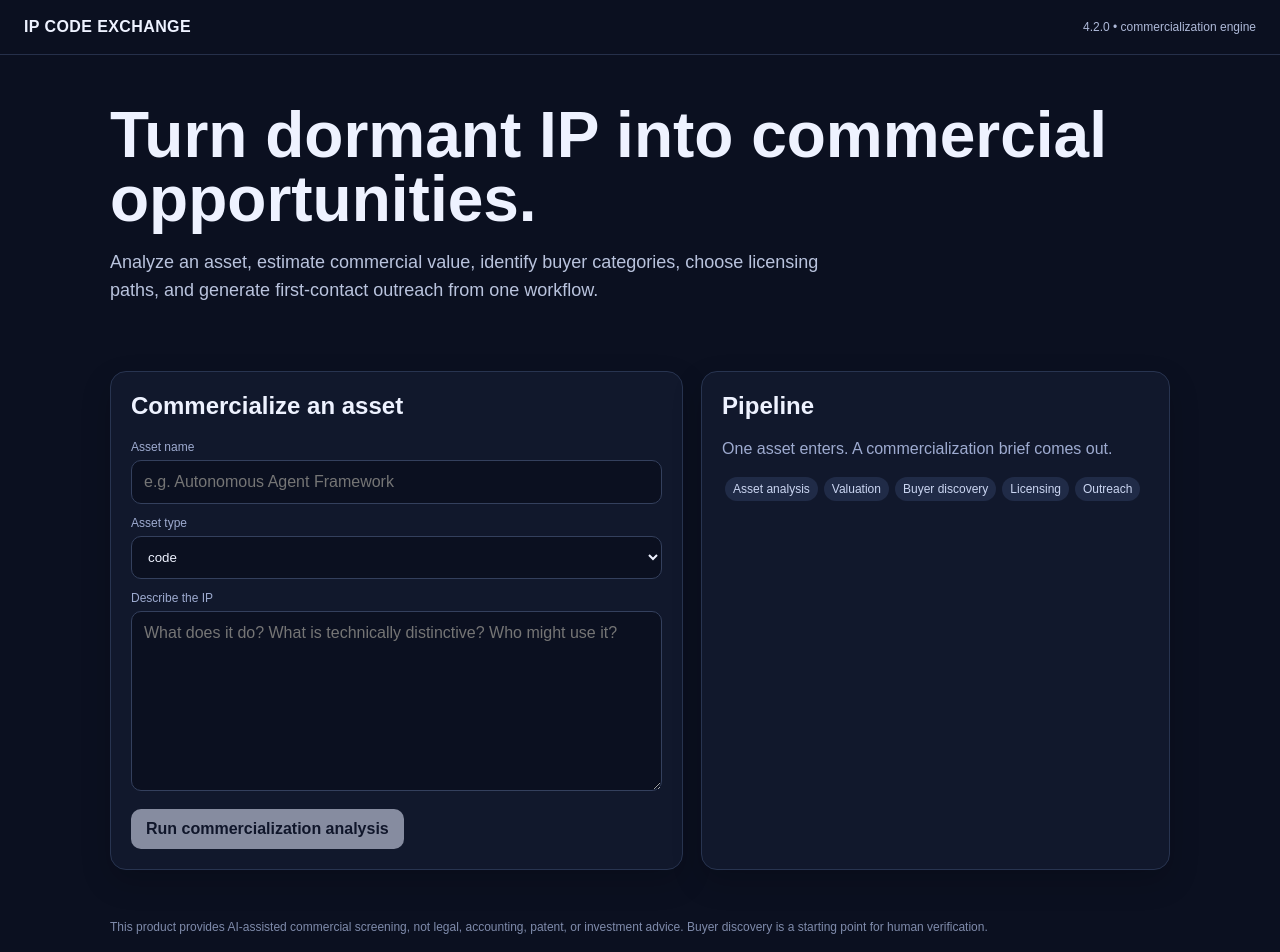
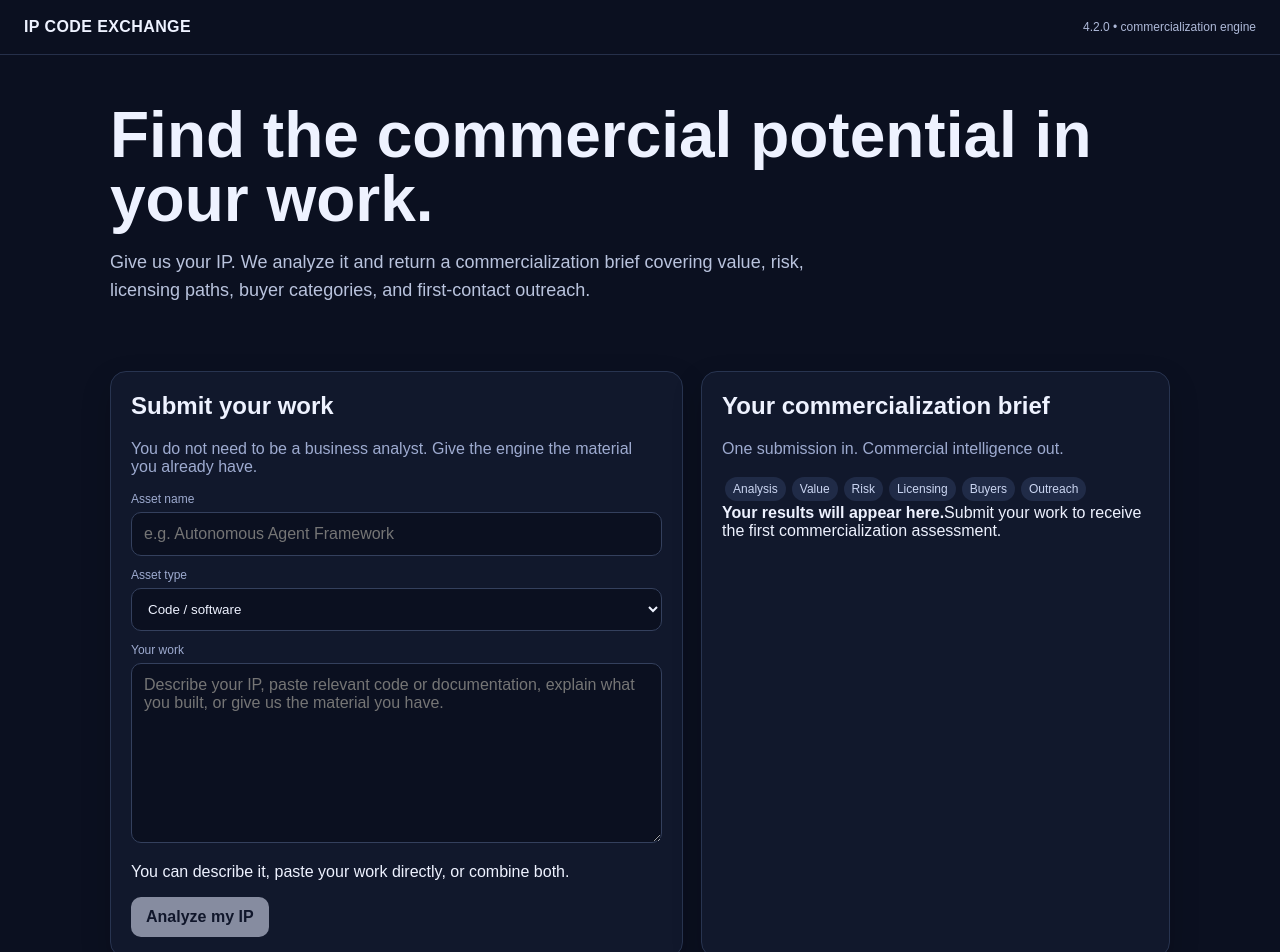
Before and after one commit to Kelziejordan/IP-Code-Exchange, a Next.js app: page / in a window 1280 px wide. Shown: the top 952 px of the page. Built offline with nearby package versions, Linux system fonts and the light colour scheme.

Commit message:
feat: improve submission and commercialization result UX

```diff
--- a/app/page.tsx
+++ b/app/page.tsx
@@ -1,13 +1,196 @@
 "use client";
-import {useState} from "react";
 
-type Result=any;
-export default function Home(){
- const [name,setName]=useState(""); const [description,setDescription]=useState(""); const [type,setType]=useState("code"); const [result,setResult]=useState<Result>(null); const [loading,setLoading]=useState(false); const [error,setError]=useState("");
- async function run(){setLoading(true);setError("");setResult(null);try{const r=await fetch("/api/commercialize",{method:"POST",headers:{"Content-Type":"application/json"},body:JSON.stringify({name,description,type})});const j=await r.json();if(!r.ok)throw new Error(j.error||"Request failed");setResult(j)}catch(e:any){setError(e.message)}finally{setLoading(false)}}
- return <main className="shell"><nav className="nav"><div className="brand">IP CODE EXCHANGE</div><div className="tag">4.2.0 • commercialization engine</div></nav>
- <section className="hero"><h1>Turn dormant IP into commercial opportunities.</h1><p>Analyze an asset, estimate commercial value, identify buyer categories, choose licensing paths, and generate first-contact outreach from one workflow.</p></section>
- <section className="grid"><div className="card"><h2>Commercialize an asset</h2><label className="label">Asset name</label><input className="input" value={name} onChange={e=>setName(e.target.value)} placeholder="e.g. Autonomous Agent Framework"/><label className="label">Asset type</label><select className="input" value={type} onChange={e=>setType(e.target.value)}><option>code</option><option>prototype</option><option>dataset</option><option>document</option></select><label className="label">Describe the IP</label><textarea className="textarea" value={description} onChange={e=>setDescription(e.target.value)} placeholder="What does it do? What is technically distinctive? Who might use it?"/><div className="actions"><button className="button" disabled={loading||!name||!description} onClick={run}>{loading?"Running engine…":"Run commercialization analysis"}</button></div>{error&&<p className="small">{error}</p>}</div>
- <div className="card"><h2>Pipeline</h2><p className="muted">One asset enters. A commercialization brief comes out.</p><div><span className="pill">Asset analysis</span><span className="pill">Valuation</span><span className="pill">Buyer discovery</span><span className="pill">Licensing</span><span className="pill">Outreach</span></div>{result&&<div className="result"><div className="metric">${Number(result.valuation||0).toLocaleString()}</div><div className="muted">screening valuation estimate</div><p>{result.summary}</p><h3>Commercial components</h3><ul>{(result.monetizableComponents||[]).map((x:string)=><li key={x}>{x}</li>)}</ul><h3>Licensing paths</h3><ul>{(result.licensingPaths||[]).map((x:string)=><li key={x}>{x}</li>)}</ul><h3>Buyer targets</h3>{(result.buyers||[]).map((b:any)=><div className="buyer" key={b.name}><span className="score">{Math.round((b.fitScore||0)*100)}%</span><strong>{b.name}</strong><div className="muted">{b.segment}</div><div className="small">{b.reason}</div></div>)}<h3>Outreach</h3>{(result.outreach||[]).map((m:any,i:number)=><div className="buyer" key={i}><strong>{m.subject}</strong><div className="small">{m.body}</div></div>)}</div>}</div></section>
- <div className="footer">This product provides AI-assisted commercial screening, not legal, accounting, patent, or investment advice. Buyer discovery is a starting point for human verification.</div></main>
+import { useState } from "react";
+import { InfoTip } from "@/components/InfoTip";
+
+type Result = any;
+
+export default function Home() {
+  const [name, setName] = useState("");
+  const [description, setDescription] = useState("");
+  const [type, setType] = useState("code");
+  const [result, setResult] = useState<Result>(null);
+  const [loading, setLoading] = useState(false);
+  const [error, setError] = useState("");
+
+  async function run() {
+    setLoading(true);
+    setError("");
+    setResult(null);
+    try {
+      const r = await fetch("/api/commercialize", {
+        method: "POST",
+        headers: { "Content-Type": "application/json" },
+        body: JSON.stringify({ name, description, type }),
+      });
+      const j = await r.json();
+      if (!r.ok) throw new Error(j.error || "Request failed");
+      setResult(j);
+    } catch (e: any) {
+      setError(e.message || "Something went wrong");
+    } finally {
+      setLoading(false);
+    }
+  }
+
+  return (
+    <main className="shell">
+      <nav className="nav">
+        <div className="brand">IP CODE EXCHANGE</div>
+        <div className="tag">4.2.0 • commercialization engine</div>
+      </nav>
+
+      <section className="hero">
+        <h1>Find the commercial potential in your work.</h1>
+        <p>
+          Give us your IP. We analyze it and return a commercialization brief covering
+          value, risk, licensing paths, buyer categories, and first-contact outreach.
+        </p>
+      </section>
+
+      <section className="grid">
+        <div className="card">
+          <h2>Submit your work</h2>
+          <p className="muted intro">
+            You do not need to be a business analyst. Give the engine the material you already have.
+          </p>
+
+          <label className="label" htmlFor="asset-name">Asset name</label>
+          <input
+            id="asset-name"
+            className="input"
+            value={name}
+            onChange={(e) => setName(e.target.value)}
+            placeholder="e.g. Autonomous Agent Framework"
+          />
+
+          <label className="label" htmlFor="asset-type">Asset type</label>
+          <select id="asset-type" className="input" value={type} onChange={(e) => setType(e.target.value)}>
+            <option value="code">Code / software</option>
+            <option value="prototype">Prototype</option>
+            <option value="dataset">Dataset</option>
+            <option value="document">Documentation / concept</option>
+          </select>
+
+          <label className="label" htmlFor="asset-description">
+            Your work
+          </label>
+          <textarea
+            id="asset-description"
+            className="textarea"
+            value={description}
+            onChange={(e) => setDescription(e.target.value)}
+            placeholder="Describe your IP, paste relevant code or documentation, explain what you built, or give us the material you have."
+          />
+          <p className="helper">You can describe it, paste your work directly, or combine both.</p>
+
+          <div className="actions">
+            <button
+              className="button"
+              disabled={loading || !name.trim() || !description.trim()}
+              onClick={run}
+            >
+              {loading ? "Analyzing your work…" : "Analyze my IP"}
+            </button>
+          </div>
+          {error && <p className="error small">{error}</p>}
+        </div>
+
+        <div className="card">
+          <h2>Your commercialization brief</h2>
+          <p className="muted">One submission in. Commercial intelligence out.</p>
+
+          <div className="pipeline" aria-label="Commercialization pipeline">
+            <span className="pill">Analysis</span>
+            <span className="pill">Value</span>
+            <span className="pill">Risk</span>
+            <span className="pill">Licensing</span>
+            <span className="pill">Buyers</span>
+            <span className="pill">Outreach</span>
+          </div>
+
+          {!result && !loading && (
+            <div className="empty-state">
+              <strong>Your results will appear here.</strong>
+              <span>Submit your work to receive the first commercialization assessment.</span>
+            </div>
+          )}
+
+          {loading && (
+            <div className="empty-state loading-state">
+              <strong>The engine is working.</strong>
+              <span>Analyzing the technical and commercial signals in your submission.</span>
+            </div>
+          )}
+
+          {result && (
+            <div className="result">
+              <div className="top-metrics">
+                <div className="metric-card">
+                  <div className="metric">${Number(result.valuation || 0).toLocaleString()}</div>
+                  <div className="muted">
+                    Screening valuation <InfoTip title="Screening valuation">
+                      An early commercial estimate based on the signals available in the submission. It is not a formal appraisal or guaranteed market price.
+                    </InfoTip>
+                  </div>
+                </div>
+                <div className="metric-card">
+                  <div className="metric">{Math.round(Number(result.riskScore || 0) * 100)}%</div>
+                  <div className="muted">
+                    Estimated risk <InfoTip title="Risk score">
+                      An estimate of commercialization difficulty. Higher values indicate more uncertainty or potential barriers to turning the IP into a commercial opportunity.
+                    </InfoTip>
+                  </div>
+                </div>
+              </div>
+
+              <p>{result.summary}</p>
+
+              <h3>Commercial components <InfoTip title="Commercial components">
+                The parts of your work that may have independent commercial value, such as core technology, reusable components, know-how, or specialized capabilities.
+              </InfoTip></h3>
+              <ul>{(result.monetizableComponents || []).map((x: string) => <li key={x}>{x}</li>)}</ul>
+
+              <h3>Licensing paths <InfoTip title="Licensing paths">
+                Ways the IP could potentially generate revenue without necessarily selling the underlying asset outright.
+              </InfoTip></h3>
+              <ul>{(result.licensingPaths || []).map((x: string) => <li key={x}>{x}</li>)}</ul>
+
+              <h3>Comparable markets <InfoTip title="Comparable markets">
+                Market categories that provide context for where similar technology or commercial demand may exist. These are directional, not a list of confirmed buyers.
+              </InfoTip></h3>
+              <ul>{(result.comparableMarkets || []).map((x: string) => <li key={x}>{x}</li>)}</ul>
+
+              <h3>Buyer targets <InfoTip title="Buyer fit score">
+                A directional estimate of how well a buyer category may fit the capabilities or commercial use cases identified in your work. Human verification is required before outreach.
+              </InfoTip></h3>
+              {(result.buyers || []).map((b: any) => (
+                <div className="buyer" key={b.name}>
+                  <span className="score">{Math.round((b.fitScore || 0) * 100)}%</span>
+                  <strong>{b.name}</strong>
+                  <div className="muted">{b.segment}</div>
+                  <div className="small">{b.reason}</div>
+                </div>
+              ))}
+
+              <h3>First-contact outreach <InfoTip title="Outreach">
+                Draft messaging intended to start a commercial conversation. Review and personalize it before sending.
+              </InfoTip></h3>
+              {(result.outreach || []).map((m: any, i: number) => (
+                <div className="buyer" key={i}>
+                  <strong>{m.subject}</strong>
+                  <div className="small">{m.body}</div>
+                </div>
+              ))}
+            </div>
+          )}
+        </div>
+      </section>
+
+      <div className="footer">
+        AI-assisted commercial screening, not legal, accounting, patent, or investment advice.
+        Buyer discovery is a starting point for human verification.
+      </div>
+    </main>
+  );
 }
```
